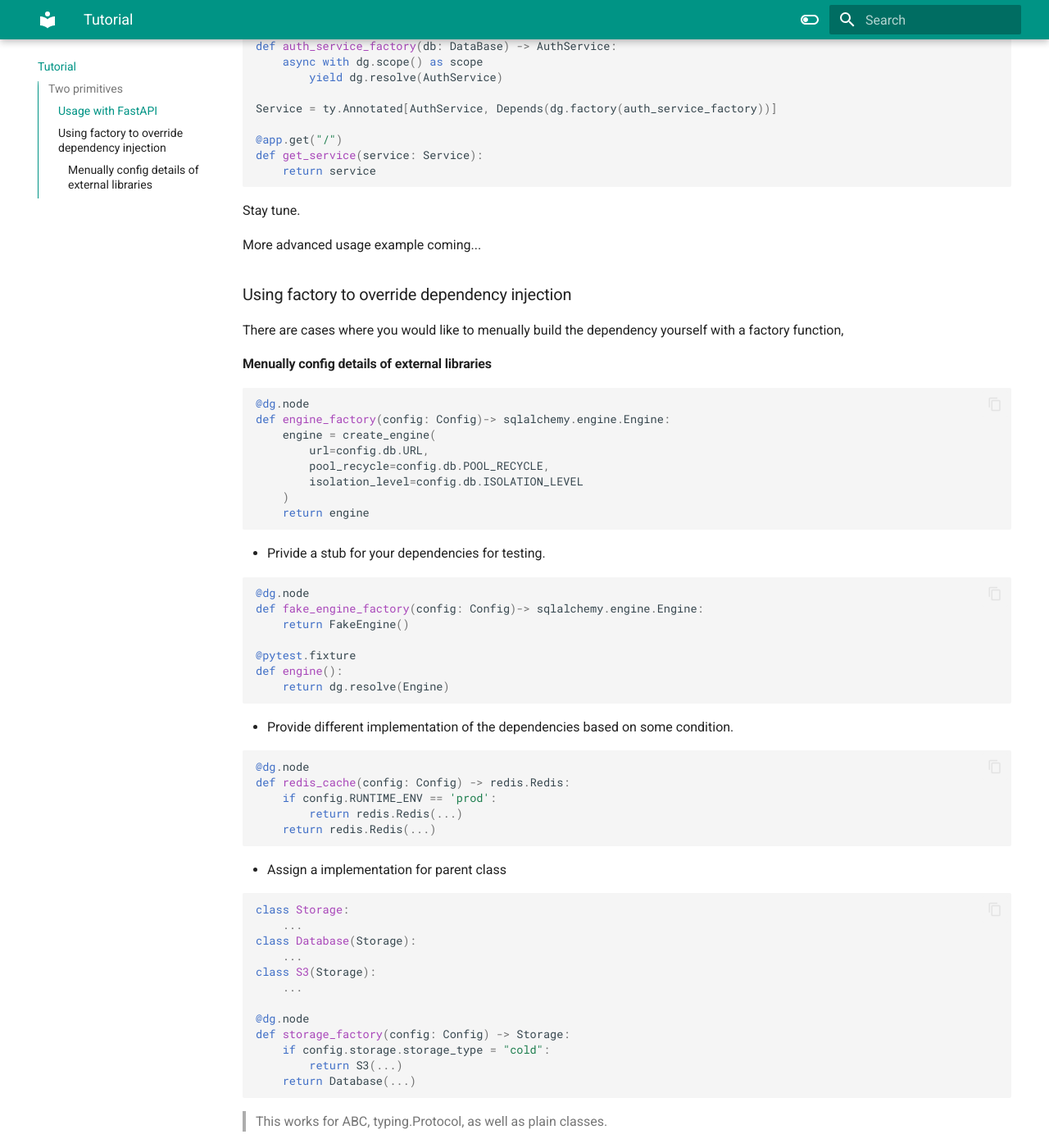
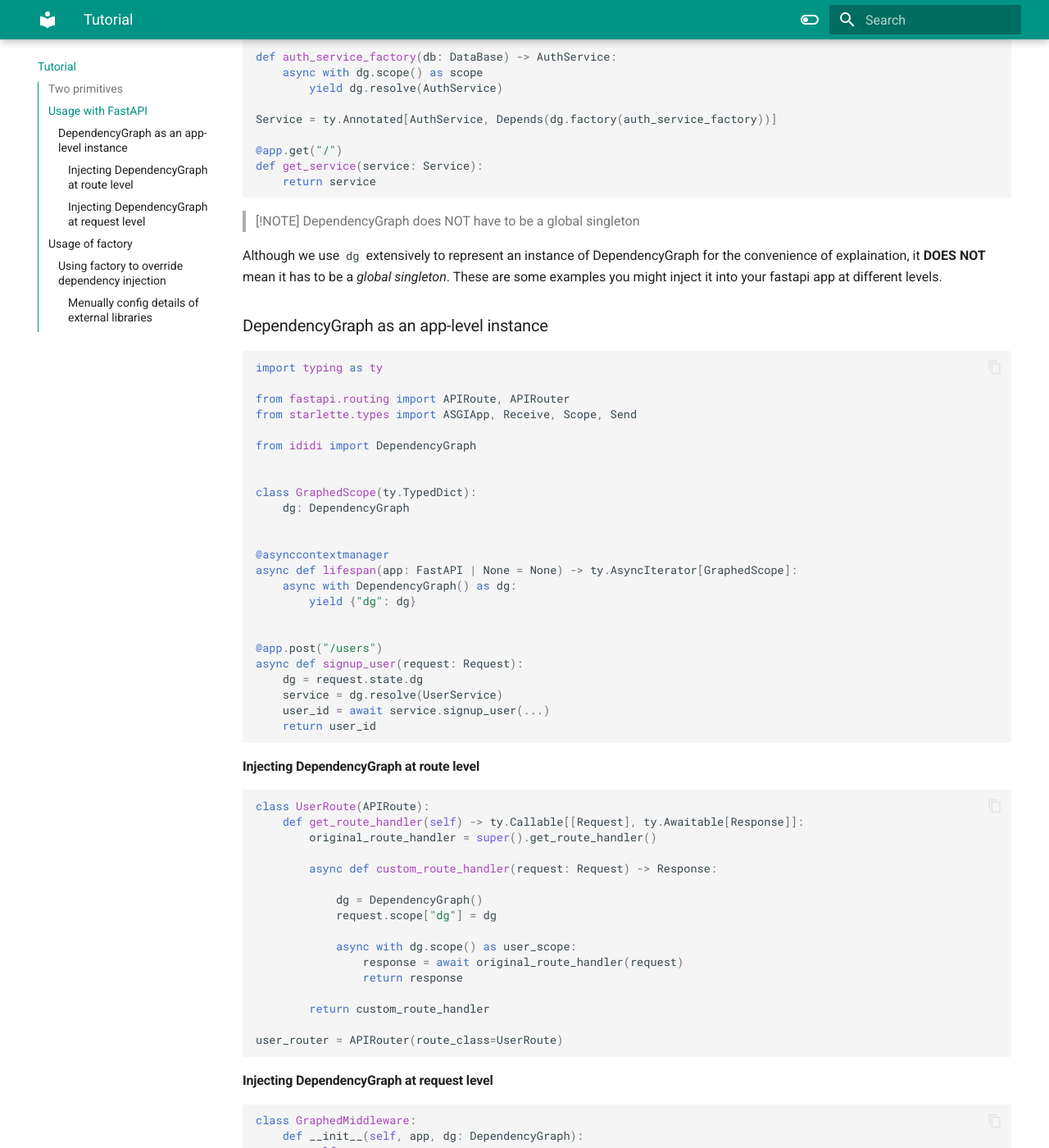
Before and after one commit to raceychan/ididi, an MkDocs documentation site: the page built from docs/tutorial.md, in a window 1280 px wide and 1400 px high, scrolled down 1127 px. Shown: the whole window at 82% size. Built offline with MkDocs 1.6.1 and Material for MkDocs 9.7.7, drawn with Linux system fonts in a browser that asks for light colours; some of the changed text lies outside the part shown.

Commit message:
docs: usage with fastapi

````diff
--- a/docs/tutorial.md
+++ b/docs/tutorial.md
@@ -41,7 +41,7 @@ async with dg.scope() as scope:
     await exec_sql(conn)
 ```
 
-### Usage with FastAPI
+## Usage with FastAPI
 
 ```python title="app.py"
 from fastapi import FastAPI
@@ -61,9 +61,86 @@ def get_service(service: Service):
     return service
 ```
 
-Stay tune.
+>[!NOTE] DependencyGraph does NOT have to be a global singleton
 
-More advanced usage example coming...
+Although we use `dg` extensively to represent an instance of DependencyGraph for the convenience of explaination,
+it **DOES NOT** mean it has to be a *global singleton*. These are some examples you might inject it into your fastapi app at different levels.
+
+### DependencyGraph as an app-level instance
+
+```py
+import typing as ty
+
+from fastapi.routing import APIRoute, APIRouter
+from starlette.types import ASGIApp, Receive, Scope, Send
+
+from ididi import DependencyGraph
+
+
+class GraphedScope(ty.TypedDict):
+    dg: DependencyGraph
+
+
+@asynccontextmanager
+async def lifespan(app: FastAPI | None = None) -> ty.AsyncIterator[GraphedScope]:
+    async with DependencyGraph() as dg:
+        yield {"dg": dg}
+
+
+@app.post("/users")
+async def signup_user(request: Request):
+    dg = request.state.dg
+    service = dg.resolve(UserService)
+    user_id = await service.signup_user(...)
+    return user_id
+
+```
+
+#### Injecting DependencyGraph at route level
+
+```py
+class UserRoute(APIRoute):
+    def get_route_handler(self) -> ty.Callable[[Request], ty.Awaitable[Response]]:
+        original_route_handler = super().get_route_handler()
+
+        async def custom_route_handler(request: Request) -> Response:
+
+            dg = DependencyGraph()
+            request.scope["dg"] = dg
+
+            async with dg.scope() as user_scope:
+                response = await original_route_handler(request)
+                return response
+
+        return custom_route_handler
+
+user_router = APIRouter(route_class=UserRoute)
+```
+
+#### Injecting DependencyGraph at request level
+
+```py
+class GraphedMiddleware:
+    def __init__(self, app, dg: DependencyGraph):
+        self.app = app
+        self.dg = dg
+
+    async def __call__(self, scope: Scope, receive: Receive, send: Send):
+        # NOTE: remove follow three lines would break lifespan
+        # as startlette would pass lifespan event here
+        if scope["type"] != "http":
+            await self.app(scope, receive, send)
+            return
+
+        scope["dg"] = self.dg
+        await self.app(scope, receive, send)
+
+
+app.add_middleware(GraphedMiddleware, dg=DependencyGraph)
+```
+
+
+## Usage of factory
 
 ### Using factory to override dependency injection
 
````
Also changed, not shown: README.md (+78 -0 lines), docs/examples/fastapi.py (added, +74 -0 lines).
